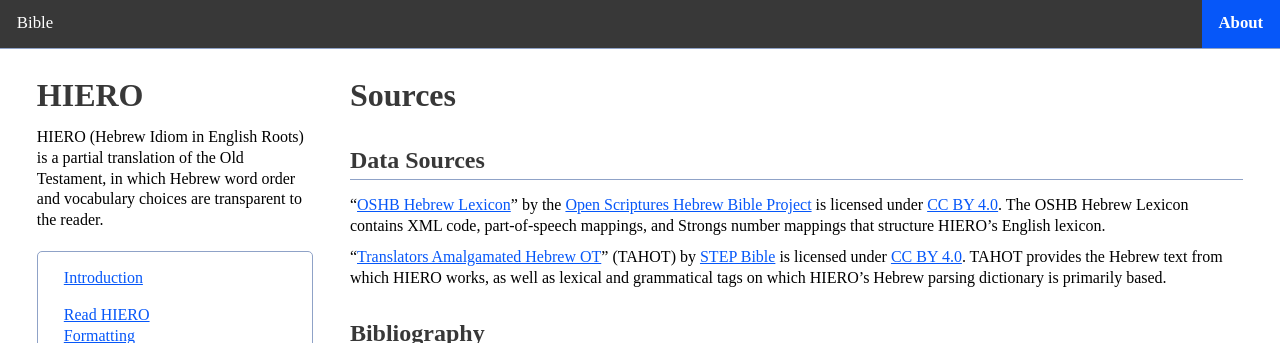
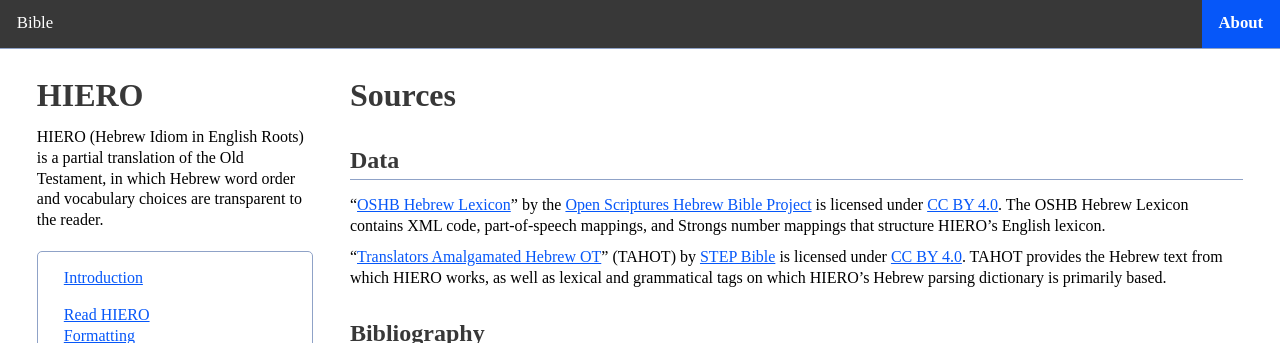
Before and after one commit to gfassero/HIERO, a Jekyll site: the page built from sources.md, in a window 1280 px wide. Shown: the top 343 px of the page. Built offline with Jekyll 4.4.1, drawn with Linux system fonts in a browser that asks for light colours; our own code applies the rules of GitHub Pages for plain Markdown files.

Commit message:
Update documentation

```diff
--- a/sources.md
+++ b/sources.md
@@ -1,6 +1,6 @@
 # Sources
 
-## Data Sources
+## Data
 
 “[OSHB Hebrew Lexicon](http://github.com/openscriptures/HebrewLexicon/blob/master/HebrewStrong.xml)” by the [Open Scriptures Hebrew Bible Project](http://hb.openscriptures.org/) is licensed under [CC BY 4.0](http://creativecommons.org/licenses/by/4.0/). The OSHB Hebrew Lexicon contains XML code, part-of-speech mappings, and Strongs number mappings that structure HIERO’s English lexicon.
 
```
